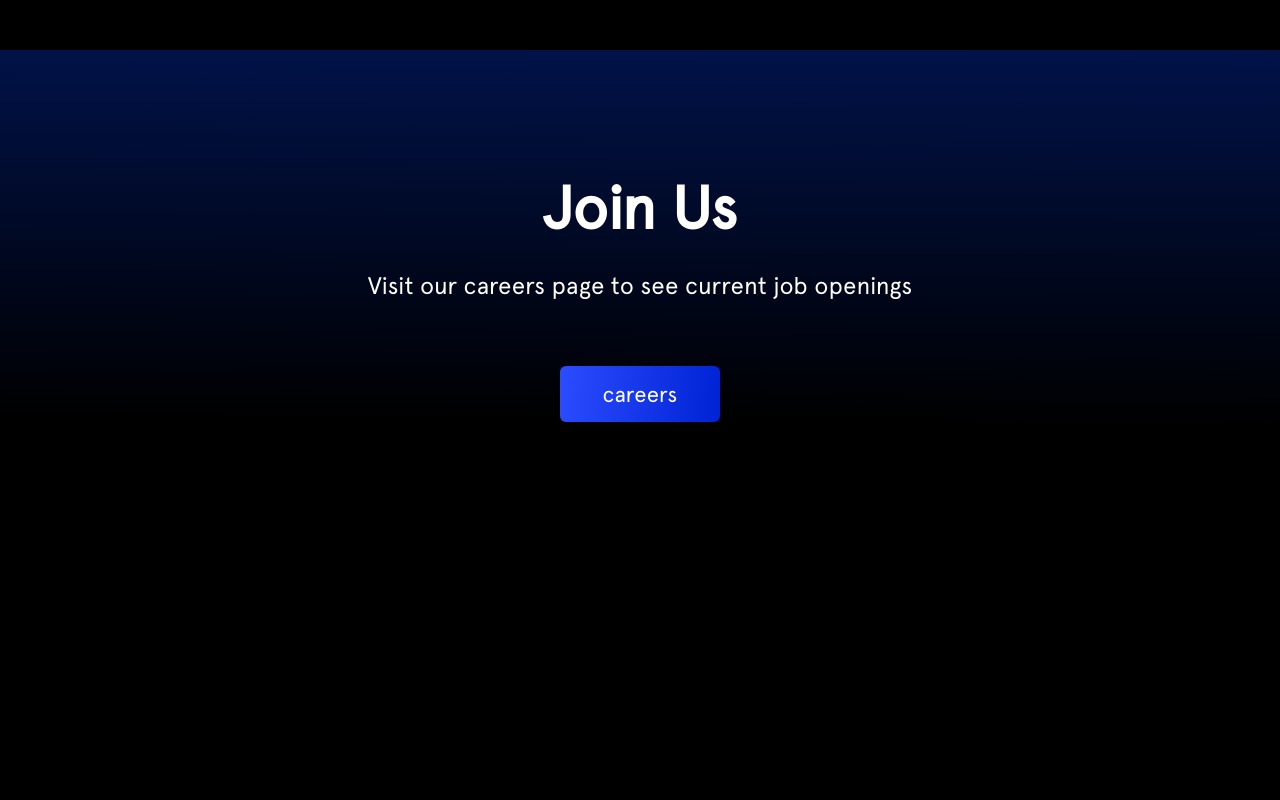
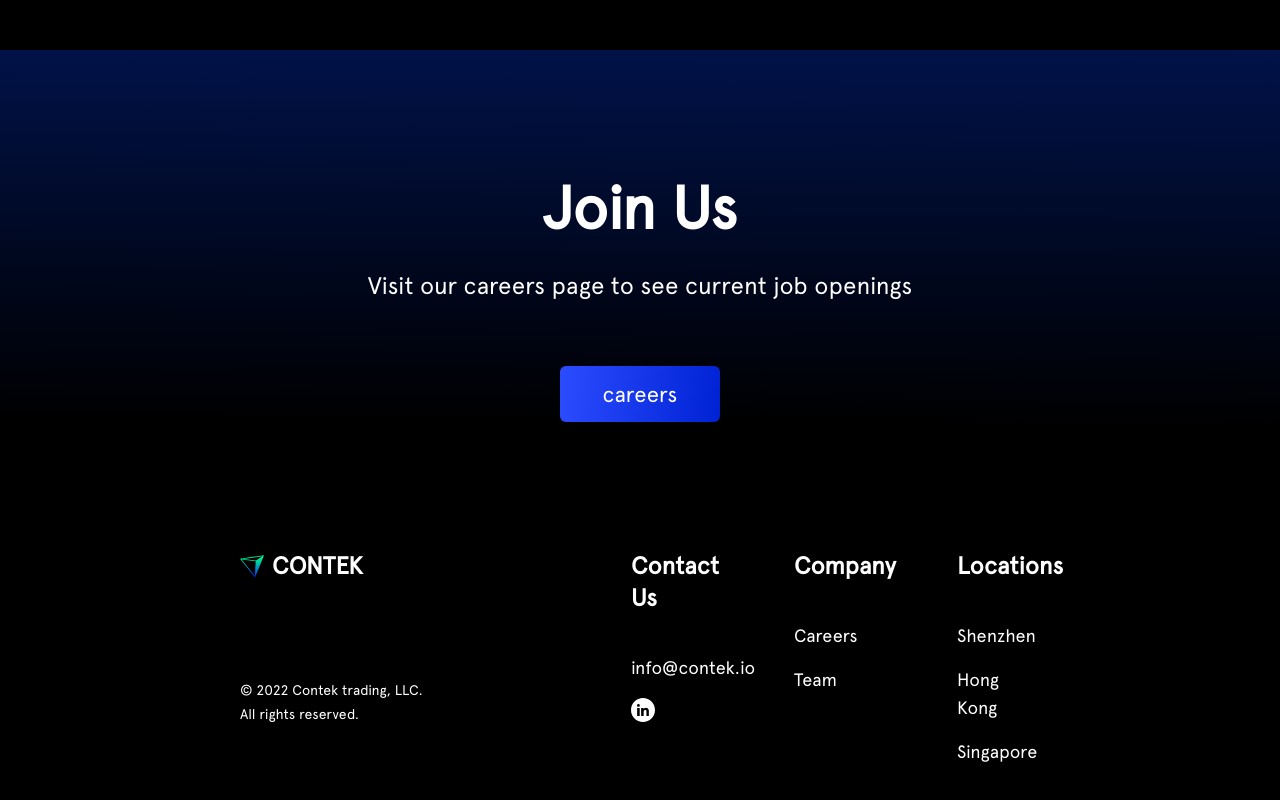
Before and after one commit to contek-io/contek-io.github.io, a React (Create React App) app: page / in a window 1280 px wide. Shown: the part 3410-4210 px from the top of the page. Before the commit the page ends 3960 px from the top, so only its background shows below. Built offline with nearby package versions, Linux system fonts and the light colour scheme.

Commit message:
feat(desktop): add footer

```diff
--- a/src/components/Footer/index.tsx
+++ b/src/components/Footer/index.tsx
@@ -1,4 +1,56 @@
+import { ReactComponent as Logo } from '@/assets/logo.svg';
+import { ALL_RIGHTS_RESERVED, FOOTER_LINKS } from '@/constants';
+import { DESC_CLASS } from '@/styles';
 const Footer = () => {
-  return <footer></footer>;
+  return (
+    <footer className='md:pb-28 pb-12'>
+      <div className='flex w-full px-6 xl:px-60 lg:px-40 md:px-20 justify-between'>
+        {/* logo */}
+        <div className='hidden md:block 2xl:mr-80 xl:mr-52 lg:mr-40 md:mr-16'>
+          <span className='flex font-bold md:text-2xl text-sm items-center mb-24'>
+            <Logo className='md:mr-2 mr-1' />
+            CONTEK
+          </span>
+          <span className='whitespace-pre text-sm'>{ALL_RIGHTS_RESERVED}</span>
+        </div>
+        <div className='md:grid md:grid-cols-3 gap-0 md:gap-10 2xl:gap-32 xl:gap-20 lg:gap-12 w-full md:w-auto flex justify-between'>
+          {FOOTER_LINKS.map((links, index) => {
+            return (
+              <p key={`links-${index}`}>
+                <div className={`${DESC_CLASS} font-bold mb-4 md:mb-10`}>
+                  {links.title}
+                </div>
+                {links.details.map((link) => {
+                  return (
+                    <>
+                      {link.name && (
+                        <div
+                          className={`xl:text-lg lg:text-base md:text-sm text-xs  mb-2 md:mb-4`}
+                        >
+                          {link.name}
+                        </div>
+                      )}
+                      {link.icon ? (
+                        <div className={`${DESC_CLASS}  mb-2 md:mb-4`}>
+                          {link.icon}
+                        </div>
+                      ) : null}
+                    </>
+                  );
+                })}
+              </p>
+            );
+          })}
+        </div>
+      </div>
+      <div className='md:hidden block w-full px-6 xl:px-60 lg:px-40 md:px-20 mt-8'>
+        <span className='flex font-bold md:text-2xl text-sm items-center mb-2'>
+          <Logo className='md:mr-2 mr-1' />
+          CONTEK
+        </span>
+        <span className='text-sm'>{ALL_RIGHTS_RESERVED}</span>
+      </div>
+    </footer>
+  );
 };
 export default Footer;
--- a/src/constants.ts
+++ b/src/constants.tsx
@@ -1,3 +1,6 @@
+import { ReactNode } from 'react';
+
+import { ReactComponent as LinkedIn } from '@/assets/linkedin.svg';
 import memberPng from '@/assets/member_example.png';
 interface Member {
   img: string;
@@ -6,6 +9,16 @@ interface Member {
 interface Feature {
   title: string;
   desc: string;
+}
+
+interface Link {
+  name?: string;
+  icon?: ReactNode;
+  onClick?: () => void;
+}
+interface FooterLink {
+  title: string;
+  details: Link[];
 }
 
 const ABOUT_TITLE = 'What We Do';
@@ -17,6 +30,10 @@ const VALUE_DESC =
   'Our Values provide the foundation upon which our business is built. They support our vision, shape our culture and reflect the personality of our people. They are the behavioural traits that are inherent in our business - the traits that are special to us, critical to our success and must be kept at all costs. We created these values to describe what was important to us, but you can also look at them through another lens and see them as opposites of the things we try to avoid.';
 const JOIN_US_TITLE = 'Join Us';
 const JOIN_US_DESC = 'Visit our careers page to see current job openings';
+
+const ALL_RIGHTS_RESERVED = `© ${new Date().getFullYear()} Contek trading, LLC.
+All rights reserved.`;
+
 const MEMBER_LIST: Member[] = [
   { img: memberPng, name: 'Cauliflower J.' },
   { img: memberPng, name: 'Cauliflower J.Cauliflower J.Cauliflower J.' },
@@ -47,10 +64,52 @@ const FEATURES: Feature[] = [
     desc: 'The key to success isn’t just the work itself, it’s the way in which people collaborate in order to do the work. ',
   },
 ];
+
+const FOOTER_LINKS: FooterLink[] = [
+  {
+    title: 'Contact Us',
+    details: [
+      {
+        name: 'info@contek.io',
+      },
+      {
+        icon: <LinkedIn />,
+      },
+    ],
+  },
+  {
+    title: 'Company',
+    details: [
+      {
+        name: 'Careers',
+      },
+      {
+        name: 'Team',
+      },
+    ],
+  },
+  {
+    title: 'Locations',
+    details: [
+      {
+        name: 'Shenzhen',
+      },
+      {
+        name: 'Hong Kong',
+      },
+      {
+        name: 'Singapore',
+      },
+    ],
+  },
+];
+
 export {
   ABOUT_DESC,
   ABOUT_TITLE,
+  ALL_RIGHTS_RESERVED,
   FEATURES,
+  FOOTER_LINKS,
   JOIN_US_DESC,
   JOIN_US_TITLE,
   MEMBER_LIST,
```
Also changed, not shown: src/assets/linkedin.svg (added).
